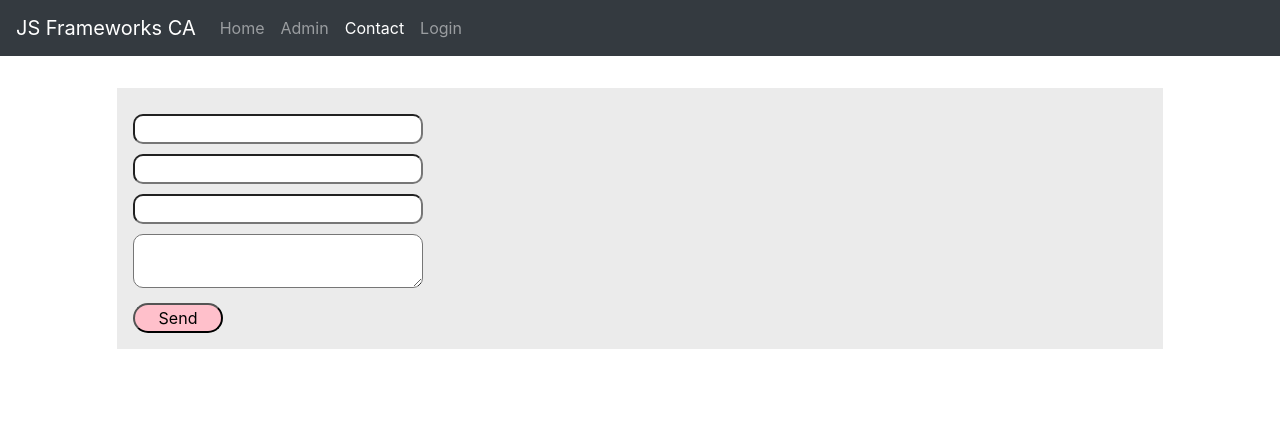
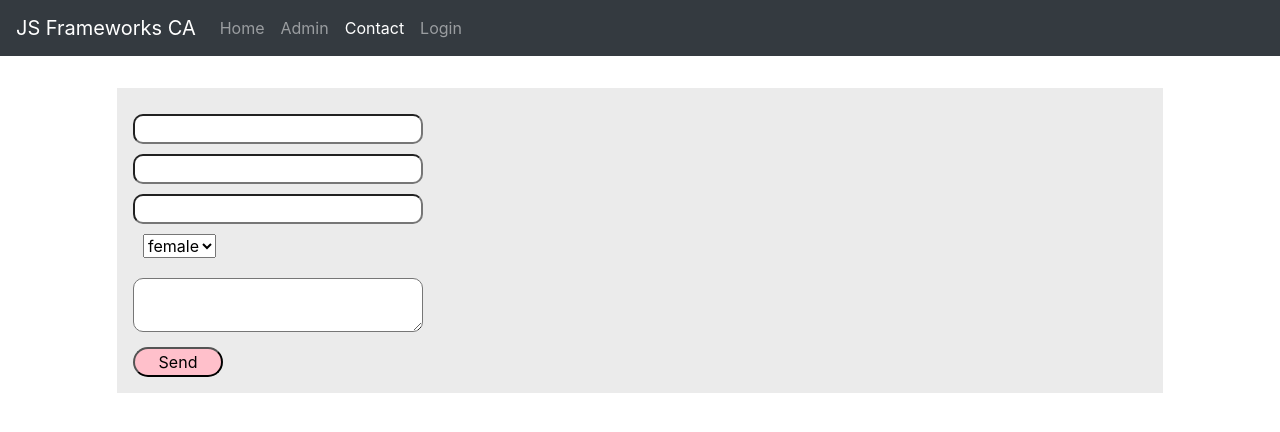
Before and after one commit to lonsoien/js-frameworks, a React (Create React App) app in the folder js-frameworks/: page /contact in a window 1280 px wide. Shown: the top 432 px of the page. Built offline with nearby package versions, Linux system fonts and the light colour scheme.

Commit message:
select input

```diff
--- a/js-frameworks/src/App.css
+++ b/js-frameworks/src/App.css
@@ -17,6 +17,10 @@ textarea {
   border-radius: 10px;
 }
 
+select {
+  margin: 10px;
+}
+
 button {
   display: block;
   margin-top: 15px;
--- a/js-frameworks/src/components/contact/Contact.js
+++ b/js-frameworks/src/components/contact/Contact.js
@@ -2,8 +2,6 @@ import "../../App.css";
 import * as yup from "yup";
 import { yupResolver } from "@hookform/resolvers/yup";
 import { useForm } from "react-hook-form";
-
-
 
 
 const schema = yup.object().shape({
@@ -35,6 +33,12 @@ function Form() {
             <input {...register("email")} />
             {errors.email && <span>{errors.email.message}</span>}
 
+            <select {...register("gender")}>
+              <option value="female">female</option>
+              <option value="male">male</option>
+              <option value="other">other</option>
+            </select>
+
             <textarea {...register("message")} />
             {errors.message && <span>{errors.message.message}</span>}
 
```
